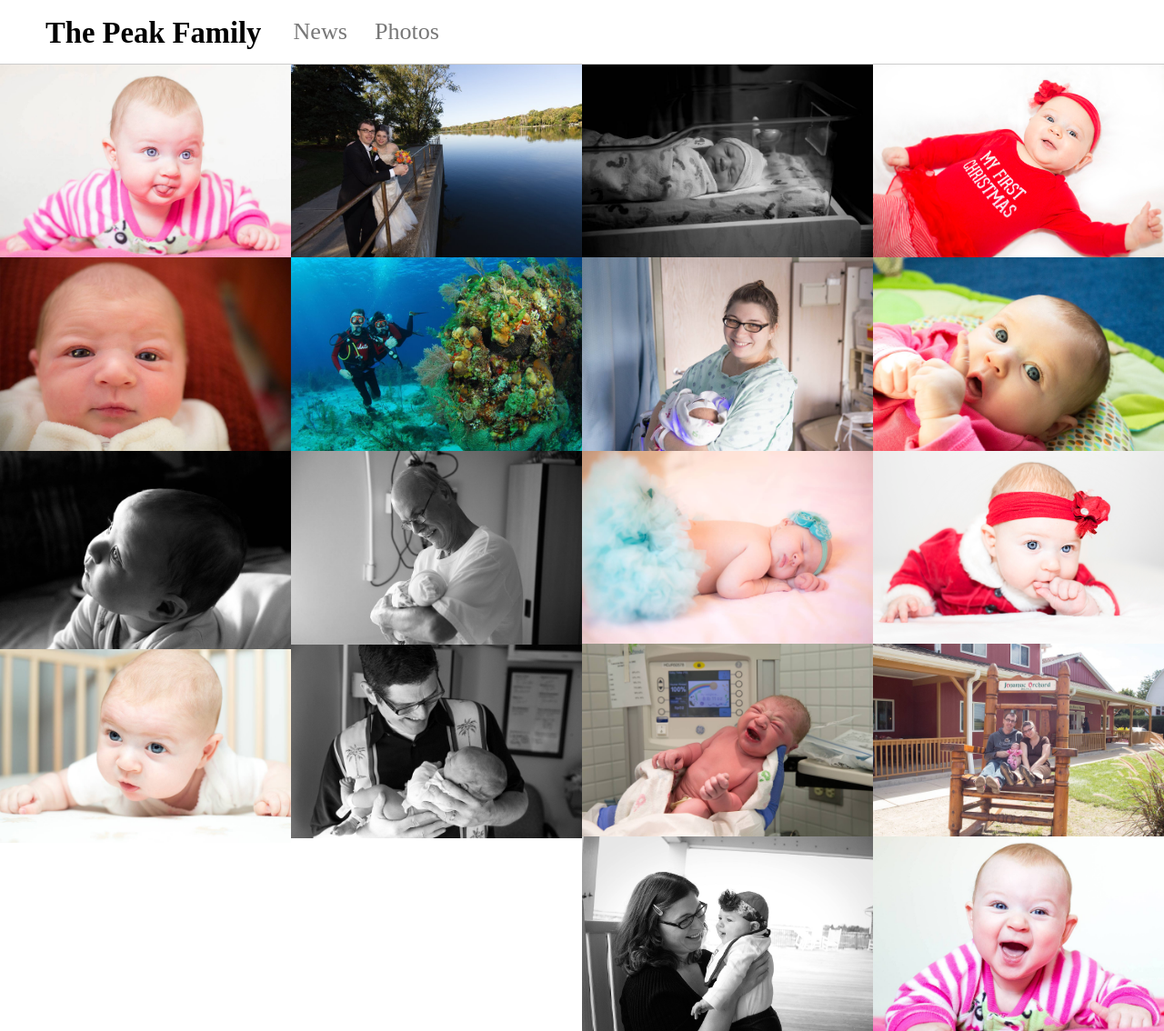
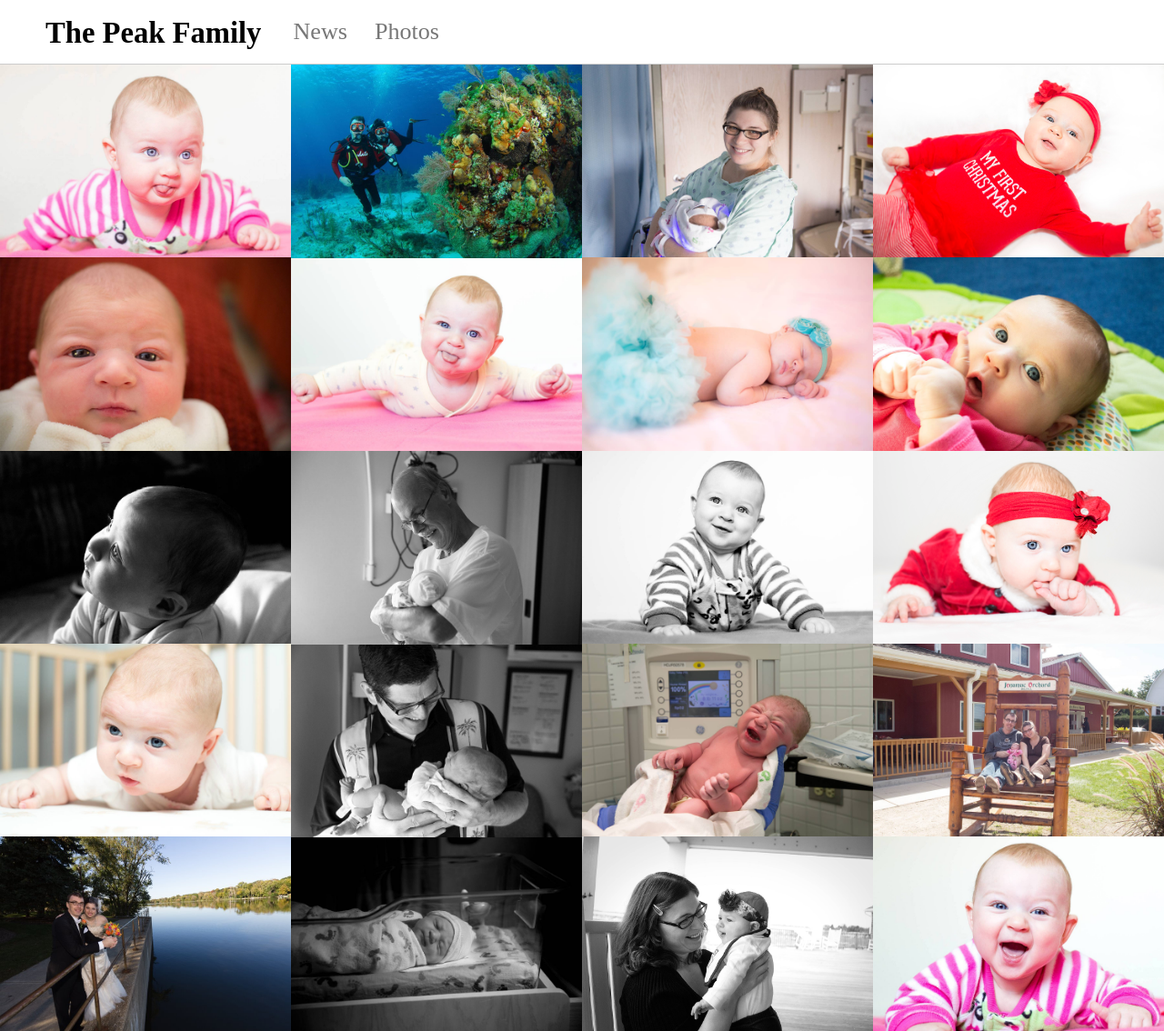
Before and after one commit to kendallpeak/kendallpeak.github.io, a Jekyll site: the page built from photos.html, in a window 1280 px wide. Shown: the whole page at 91% size. Built offline with Jekyll 4.4.1, drawn with Linux system fonts in a browser that asks for light colours; nearby versions of some CDN libraries.

Commit message:
Alison photos, another attempt at gitignore file

```diff
--- a/photos.html
+++ b/photos.html
@@ -11,11 +11,13 @@
   <img src="/images/alison/headlift.jpg" />
   <img src="/images/river.jpg" />
   <img src="/images/scuba.jpg" />
+  <img src="/images/alison/raspberry2.jpg" />
   <img src="/images/alison/dad.jpg" />
   <img src="/images/alison/mike.jpg" />
   <img src="/images/alison/spotlight.jpg" />
   <img src="/images/alison/new-mom.jpg" />
   <img src="/images/alison/glamour.jpg" />
+  <img src="/images/alison/bw-portrait.jpg" />
   <img src="/images/alison/born.jpg" />
   <img src="/images/alison/masons-portrait.jpg" />
   <img src="/images/alison/first-christmas.jpg" />
```
Also changed, not shown: images/alison/bw-portrait.jpg (added), images/alison/raspberry2.jpg (added), images/bw-gazing.jpg, 3 other files.
